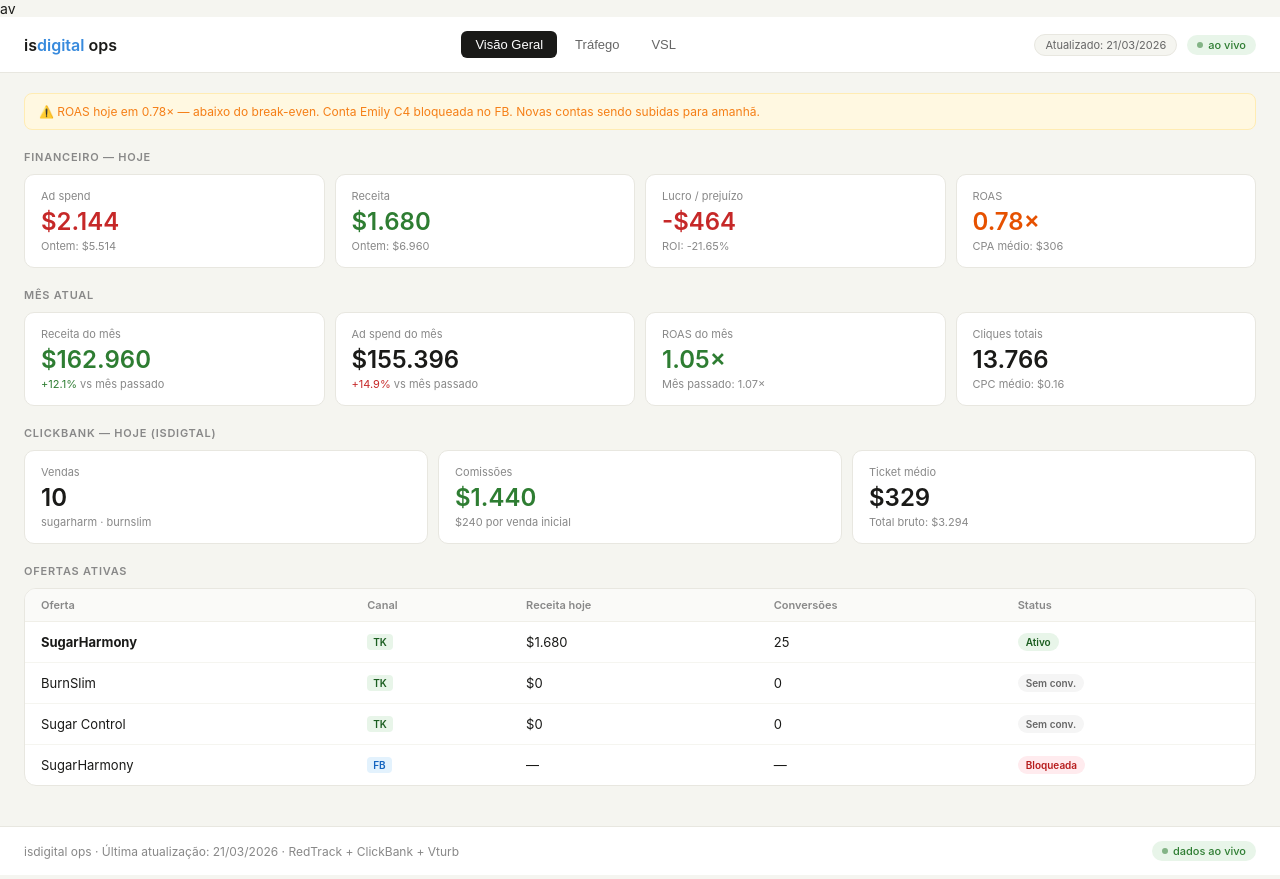
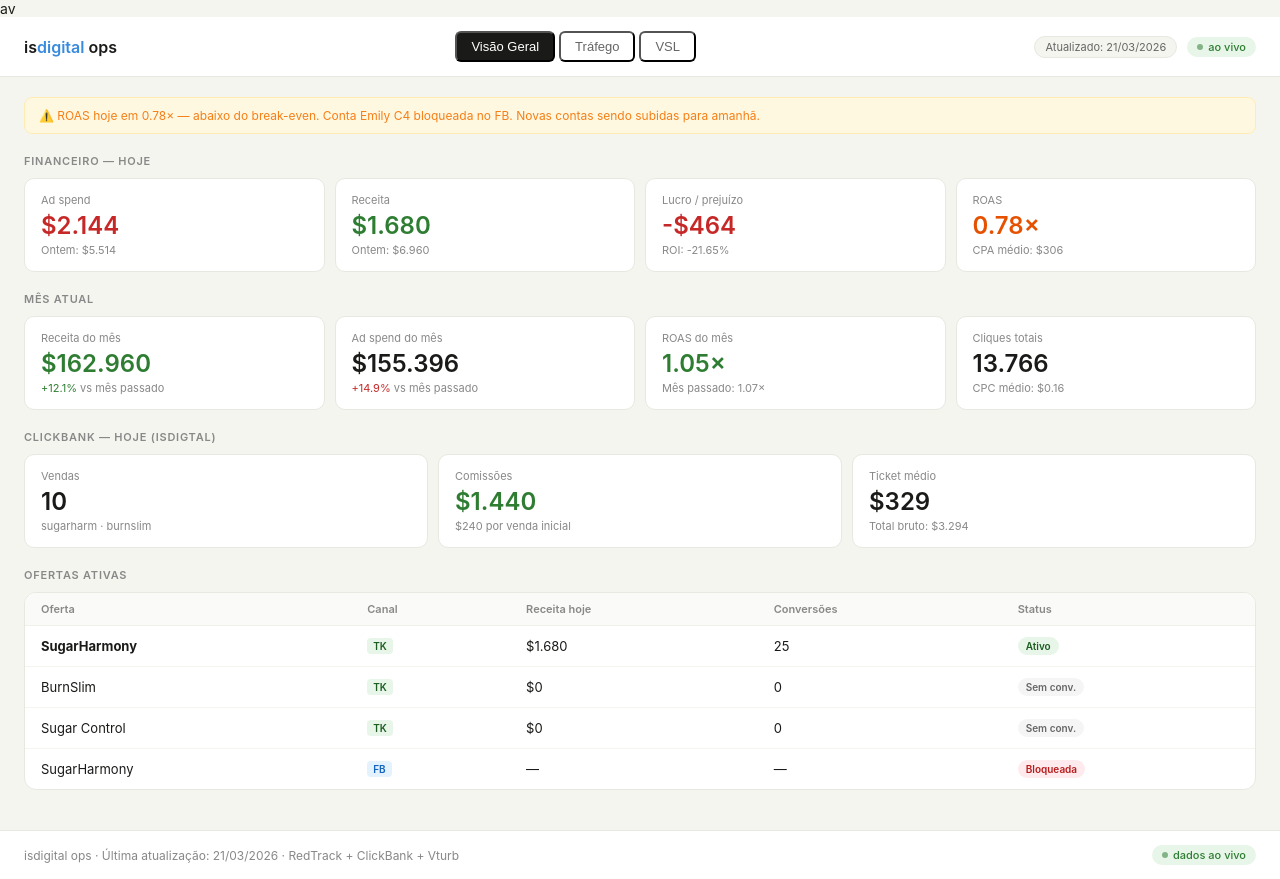
Before and after one commit to mateusouzamkt/isdigital-ops-dashboard, a plain HTML site: page index.html in a window 1280 px wide. Drawn offline with Linux system fonts and the light colour scheme.

Commit message:
Update index.html

```diff
--- a/index.html
+++ b/index.html
@@ -13,7 +13,7 @@ body{font-family:-apple-system,BlinkMacSystemFont,'Segoe UI',sans-serif;backgrou
 .dot{width:6px;height:6px;border-radius:50%;background:#2e7d32;animation:pulse 1.5s ease-in-out infinite}
 @keyframes pulse{0%,100%{opacity:1}50%{opacity:.4}}
 .nav{display:flex;gap:4px}
-.nav-btn{padding:6px 14px;font-size:13px;border-radius:6px;border:none;cursor:pointer;background:transparent;color:#666;font-weight:500}
+.nav-btn{padding:6px 14px;font-size:13px;border-radius:6px;border:navone;cursor:pointer;background:transparent;color:#666;font-weight:500}
 .nav-btn.active{background:#1a1a18;color:#fff}
 .main{padding:20px 24px;max-width:1400px;margin:0 auto}
 .alert{background:#fff8e1;border:1px solid #ffecb3;border-radius:8px;padding:10px 14px;font-size:12px;color:#f57f17;margin-bottom:16px;display:flex;align-items:center;gap:8px}
```
